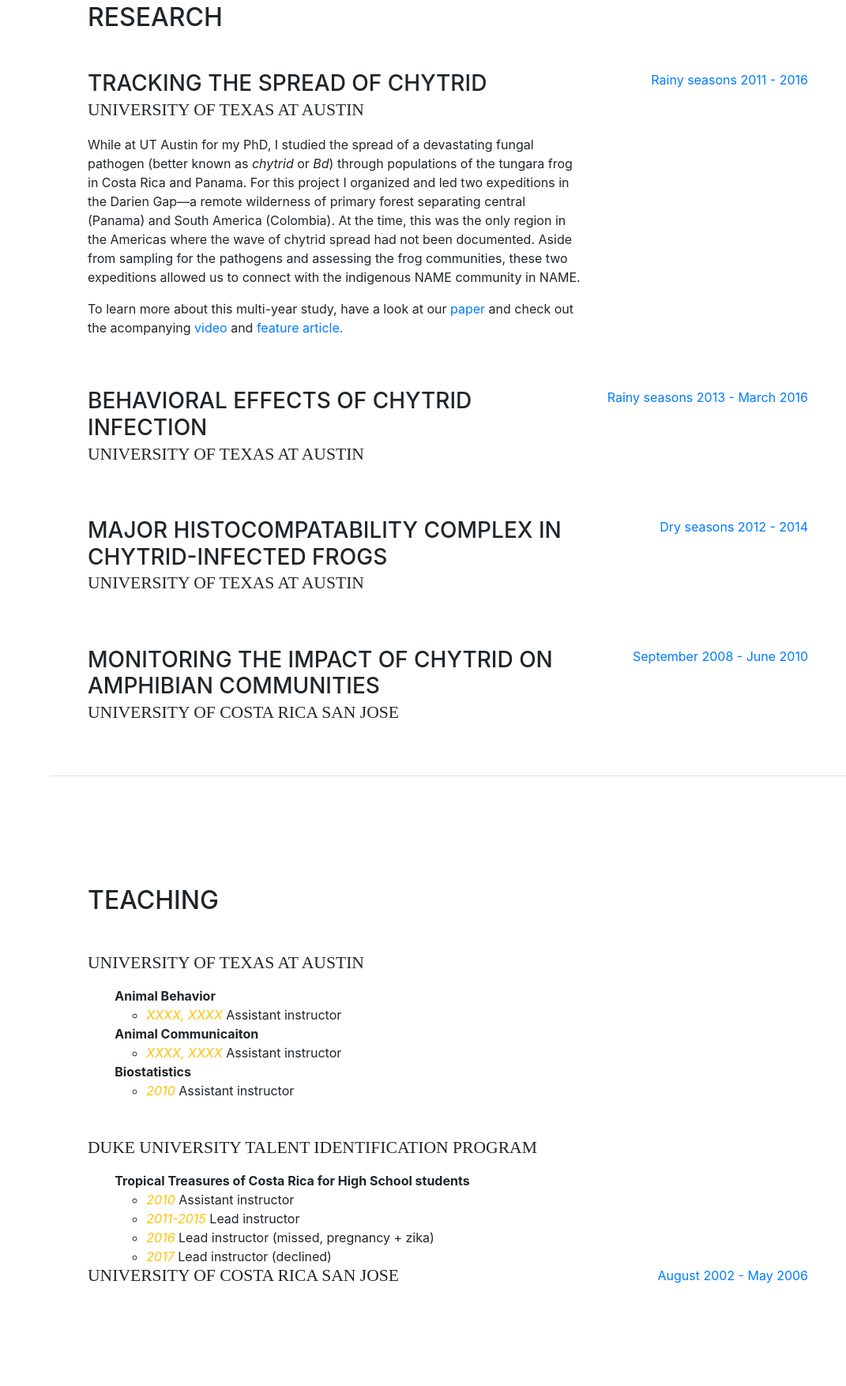
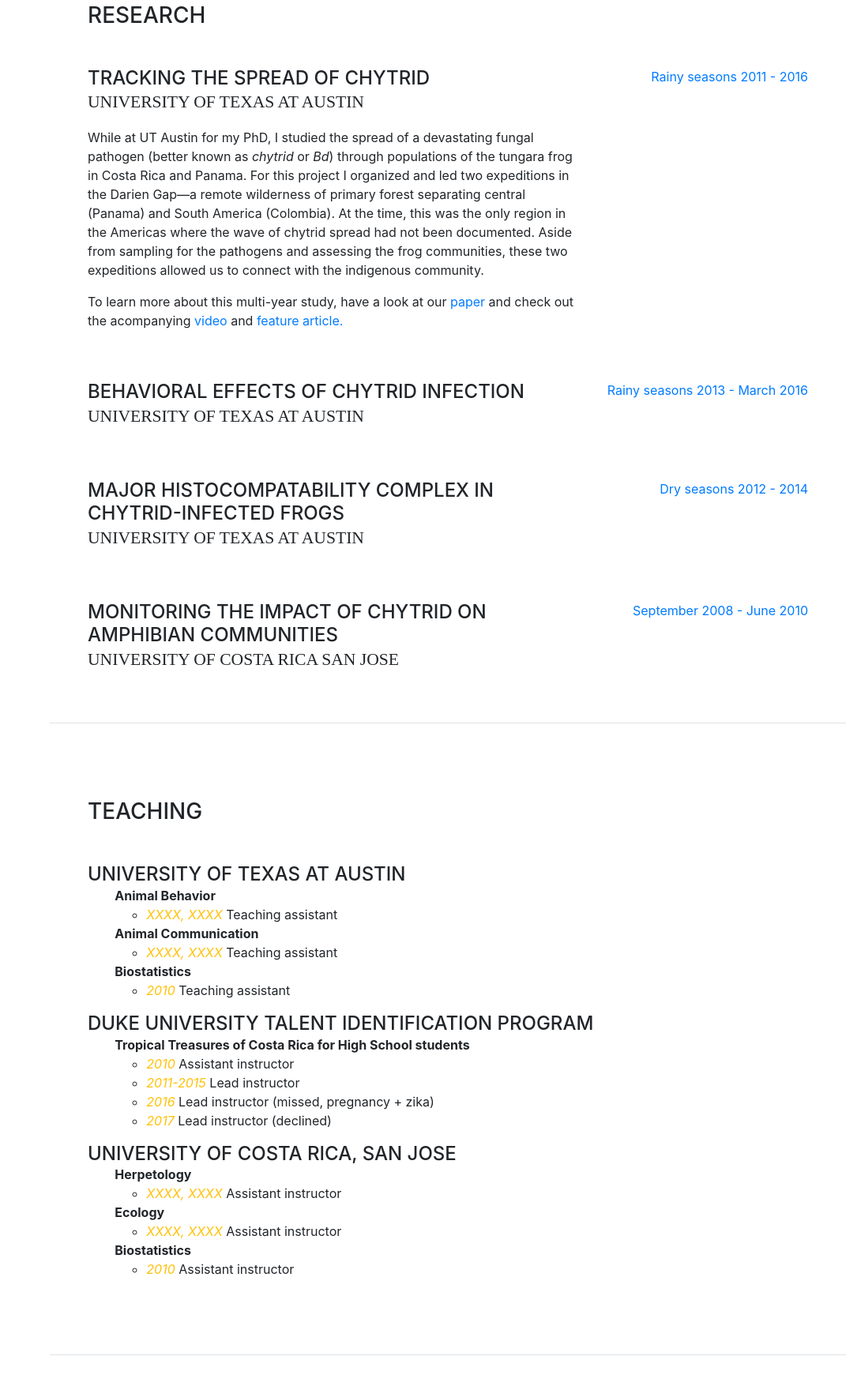
Before and after one commit to sofrog/sofrog, a website with bundled scripts: page index.html in a window 1280 px wide. Shown: the part 845-2600 px from the top of the page at 79% size, without its empty margins (209-1280 px from the left). Built offline with nearby package versions, Linux system fonts and the light colour scheme; files whose address does not match are found by name; a web font is replaced by a local one.

Commit message:
various formatting things

```diff
--- a/index.html
+++ b/index.html
@@ -31,7 +31,7 @@
       <a class="navbar-brand js-scroll-trigger" href="#page-top">
         <span class="d-block d-lg-none">sofrog.info</span>
         <span class="d-none d-lg-block">
-          <img class="img-fluid img-profile rounded-circle mx-auto mb-auto" src="img/stick.jpg" alt="">
+          <img class="img-fluid img-profile rounded-circle mx-auto mb-w" src="img/stick-crop.jpg" alt="">
         </span>
       </a>
       <button class="navbar-toggler" type="button" data-toggle="collapse" data-target="#navbarSupportedContent" aria-controls="navbarSupportedContent" aria-expanded="false" aria-label="Toggle navigation">
@@ -65,11 +65,12 @@
 
       <section class="resume-section p-3 p-lg-5 d-flex d-column" id="about">
         <div class="my-auto">
-          <h1 class="mb-0">Sofia
+          <h5 class="mb-0">(under construction)</h2>
+          <h2 class="mb-0">Sofia
             <span class="text-primary">Rodriguez Brenes</span>
-          </h1>
+          </h2>
           <div class="subheading mb-5">herpetologist | ethologist | teacher | amateur potter | mom
-            <a href="mailto:name@email.com">sofiarb@gmail.com</a>
+          <div><a href="mailto:sofiarb@gmail.com">sofiarb@gmail.com</a></div>
           </div>
           <p class="mb-5">I am a researcher &amp; teacher. My research interests are in amphibian ecology, behavior, and communication. I teach in the field or classroom, at high school or university level, and in English or Spanish.</p>
           <!-- <ul class="list-inline list-social-icons mb-0">
@@ -111,13 +112,13 @@
 
       <section class="resume-section p-3 p-lg-5 d-flex flex-column" id="research">
         <div class="my-auto">
-          <h2 class="mb-5">Research</h2>
+          <h3 class="mb-5">Research</h3>
 
           <div class="resume-item d-flex flex-column flex-md-row mb-5">
             <div class="resume-content mr-auto">
-              <h3 class="mb-0">Tracking the spread of chytrid</h3>
+              <h4 class="mb-0">Tracking the spread of chytrid</h4>
               <div class="subheading mb-3">University of Texas at Austin</div>
-              <p>While at UT Austin for my PhD, I studied the spread of a devastating fungal pathogen (better known as <i>chytrid</i> or <i>Bd</i>) through populations of the tungara frog in Costa Rica and Panama. For this project I organized and led two expeditions in the Darien Gap&mdash;a remote wilderness of primary forest separating central (Panama) and South America (Colombia). At the time, this was the only region in the Americas where the wave of chytrid spread had not been documented. Aside from sampling for the pathogens and assessing the frog communities, these two expeditions allowed us to connect with the indigenous NAME community in NAME.</p>
+              <p>While at UT Austin for my PhD, I studied the spread of a devastating fungal pathogen (better known as <i>chytrid</i> or <i>Bd</i>) through populations of the tungara frog in Costa Rica and Panama. For this project I organized and led two expeditions in the Darien Gap&mdash;a remote wilderness of primary forest separating central (Panama) and South America (Colombia). At the time, this was the only region in the Americas where the wave of chytrid spread had not been documented. Aside from sampling for the pathogens and assessing the frog communities, these two expeditions allowed us to connect with the indigenous community.</p>
 
               <p>To learn more about this multi-year study, have a look at our <a href="http://journals.plos.org/plosone/article?id=10.1371/journal.pone.0155745">paper</a> and check out the acompanying <a href="https://www.youtube.com/watch?v=Fjrj8czkKS4">video</a> and <a href="https://cns.utexas.edu/news/graduate-student-leads-field-trip-into-the-infamous-darien-gap">feature article.</a></p>
             </div>
@@ -128,7 +129,7 @@
 
           <div class="resume-item d-flex flex-column flex-md-row mb-5">
             <div class="resume-content mr-auto">
-              <h3 class="mb-0">Behavioral effects of chytrid infection</h3>
+              <h4 class="mb-0">Behavioral effects of chytrid infection</h4>
               <div class="subheading mb-3">University of Texas at Austin</div>
               <p></p>
             </div>
@@ -139,7 +140,7 @@
 
           <div class="resume-item d-flex flex-column flex-md-row mb-5">
             <div class="resume-content mr-auto">
-              <h3 class="mb-0">Major histocompatability complex in chytrid-infected frogs</h3>
+              <h4 class="mb-0">Major histocompatability complex in chytrid-infected frogs</h4>
               <div class="subheading mb-3">University of Texas at Austin</div>
               <p></p>
             </div>
@@ -150,7 +151,7 @@
 
           <div class="resume-item d-flex flex-column flex-md-row">
             <div class="resume-content mr-auto">
-              <h3 class="mb-0">Monitoring the impact of chytrid on amphibian communities</h3>
+              <h4 class="mb-0">Monitoring the impact of chytrid on amphibian communities</h4>
               <div class="subheading mb-3">University of Costa Rica San Jose</div>
               <p></p>
             </div>
@@ -165,33 +166,33 @@
 
       <section class="resume-section p-3 p-lg-5 d-flex flex-column" id="teaching">
         <div class="my-auto">
-          <h2 class="mb-5">Teaching</h2>
+          <h3 class="mb-5">Teaching</h3>
 
-          <div class="resume-item d-flex flex-column flex-md-row mb-5">
+          <div class="resume-item d-flex flex-column flex-md-row mb-3">
             <div class="resume-content mr-auto">
-              <h3 class="subheading mb-3">University of Texas at Austin</h3>
+              <h4 class="mb-0">University of Texas at Austin</h4>
               <ul class="fa-ul mb-0">
                 <li>
                   <li><b>Animal Behavior</b></li>
                   <ul>
-                    <li><i class="text-warning">XXXX, XXXX</i> Assistant instructor </li>
+                    <li><i class="text-warning">XXXX, XXXX</i> Teaching assistant</li>
                   </ul>
-                <li><b>Animal Communicaiton</b></li>
+                <li><b>Animal Communication</b></li>
                   <ul>
-                    <li><i class="text-warning">XXXX, XXXX</i> Assistant instructor </li>
+                    <li><i class="text-warning">XXXX, XXXX</i> Teaching assistant </li>
                 </ul>
                 <li><b>Biostatistics</b></li>
                   <ul>
-                    <li><i class="text-warning">2010</i> Assistant instructor </li>
+                    <li><i class="text-warning">2010</i> Teaching assistant</li>
                   </ul>
                 </li>
               </ul>
             </div>
           </div>
 
-          <div class="resume-item d-flex flex-column flex-md-row">
+          <div class="resume-item d-flex flex-column flex-md-row mb-3">
               <div class="resume-content mr-auto">
-                <h3 class="subheading mb-3">Duke University Talent Identification Program</h3>
+                <h4 class="mb-0">Duke University Talent Identification Program</h4>
                 <ul class="fa-ul mb-0">
                     <li>
                       <li><b>Tropical Treasures of Costa Rica for High School students</b></li>
@@ -201,18 +202,30 @@
                         <li><i class="text-warning">2016</i> Lead instructor (missed, pregnancy + zika) </li>
                         <li><i class="text-warning">2017</i> Lead instructor (declined)</li>
                     </ul>
-                    </li>
+                  </li>
                 </ul>
-              </div>
             </div>
+          </div>
 
           <div class="resume-item d-flex flex-column flex-md-row">
             <div class="resume-content mr-auto">
-              <h3 class="subheading mb-3">University of Costa Rica San Jose</h3>
-              <p></p>
-            </div>
-            <div class="resume-date text-md-right">
-              <span class="text-primary">August 2002 - May 2006</span>
+              <h4 class="mb-0">University of Costa Rica, San Jose</h4>
+              <ul class="fa-ul mb-0">
+                  <li>
+                    <li><b>Herpetology</b></li>
+                    <ul>
+                      <li><i class="text-warning">XXXX, XXXX</i> Assistant instructor </li>
+                    </ul>
+                  <li><b>Ecology</b></li>
+                    <ul>
+                      <li><i class="text-warning">XXXX, XXXX</i> Assistant instructor </li>
+                  </ul>
+                  <li><b>Biostatistics</b></li>
+                    <ul>
+                      <li><i class="text-warning">2010</i> Assistant instructor </li>
+                    </ul>
+                  </li>
+                </ul>
             </div>
           </div>
 
@@ -221,11 +234,10 @@
 
       <section class="resume-section p-3 p-lg-5 d-flex flex-column" id="education">
         <div class="my-auto">
-          <h2 class="mb-5">Education</h2>
-
+          <h3 class="mb-5">Education</h3>
           <div class="resume-item d-flex flex-column flex-md-row mb-5">
             <div class="resume-content mr-auto">
-              <h3 class="mb-0">University of Texas at Austin</h3>
+              <h4 class="mb-0">University of Texas at Austin</h4>
               <div class="subheading mb-3">PhD, Ecology, Evolution, Behavior</div>
             </div>
             <div class="resume-date text-md-right">
@@ -235,12 +247,12 @@
 
           <div class="resume-item d-flex flex-column flex-md-row">
             <div class="resume-content mr-auto">
-              <h3 class="mb-0">University of Costa Rica San Jose</h3>
+              <h4 class="mb-0">University of Costa Rica, San Jose</h4>
               <div class="subheading mb-3">BSci, Biology</div>
               <p></p>
             </div>
             <div class="resume-date text-md-right">
-              <span class="text-primary">August 2002 - May 2006</span>
+              <span class="text-primary">XXXX - XXXX</span>
             </div>
           </div>
 
@@ -249,7 +261,7 @@
 
       <section class="resume-section p-3 p-lg-5 d-flex flex-column" id="awards">
         <div class="my-auto">
-          <h2 class="mb-5">Awards</h2>
+          <h3 class="mb-5">Awards</h3>
           <ul class="fa-ul mb-0">
             <li>
               <i class="text-warning">2015-2016</i>
@@ -271,8 +283,8 @@
 
       <section class="resume-section p-3 p-lg-5 d-flex flex-column" id="interests">
         <div class="my-auto">
-          <h2 class="mb-5">Interests</h2>
-          <p>When I am not teaching, doing experiments in the field or lab, or lately, parenting, I love to sit down behind a pottery wheel.</p>
+          <h3 class="mb-5">Interests</h3>
+          <p>When I am not teaching, performing experiments in the field or lab, or lately, parenting, I love to sit down behind a pottery wheel.</p>
         </div>
       </section>
 
```
